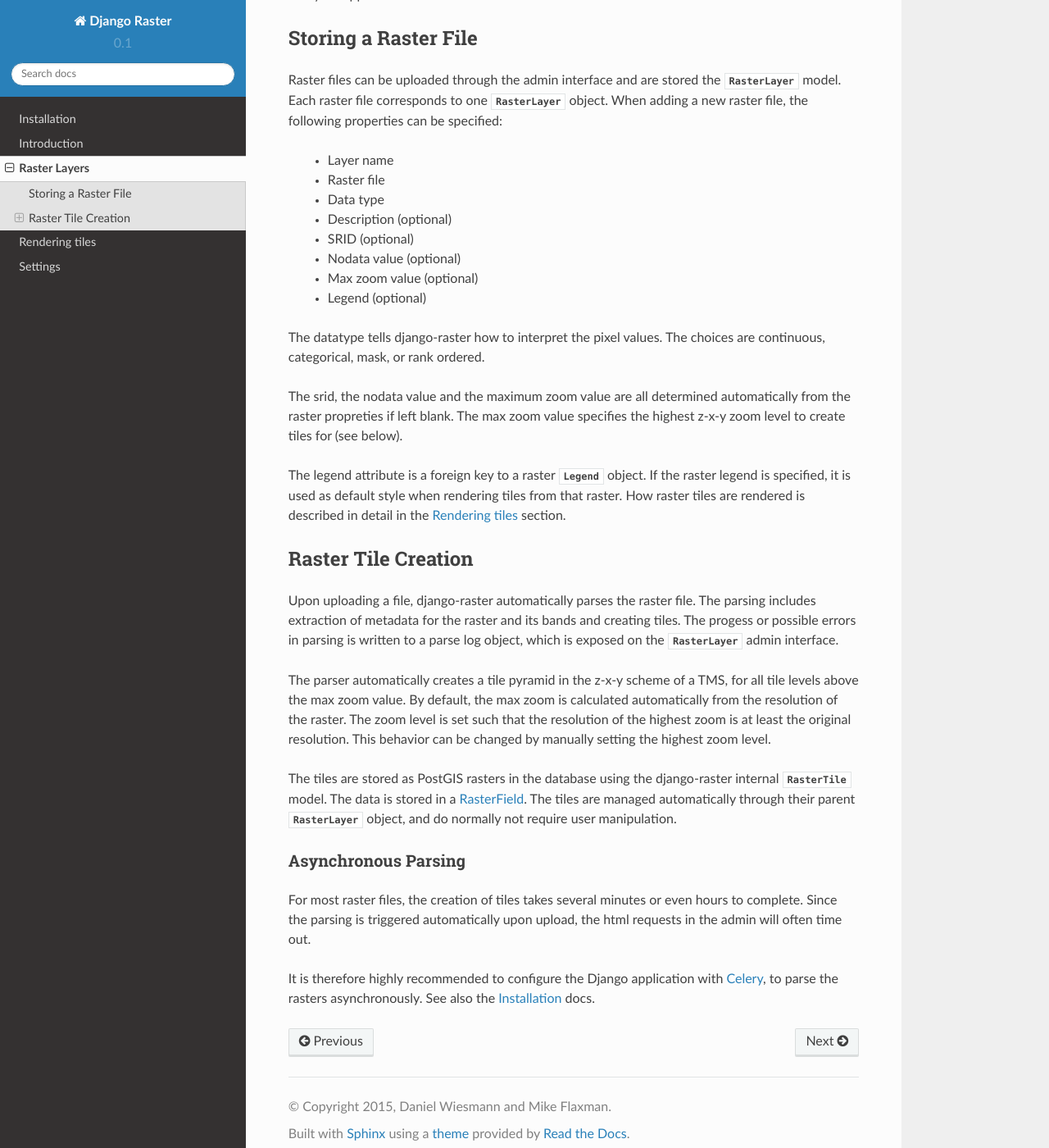
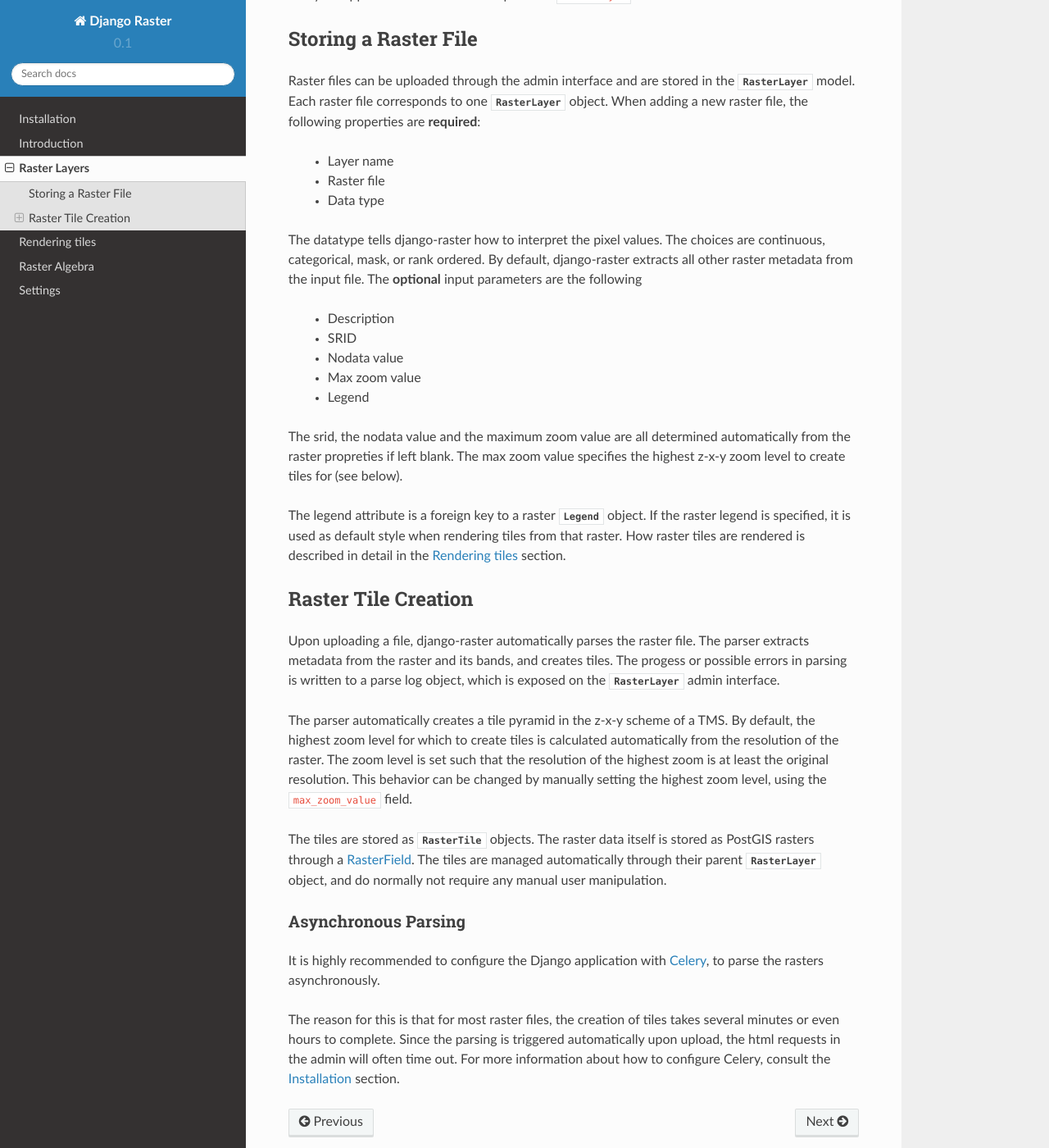
Before and after one commit to geodesign/django-raster, a Sphinx documentation site: the page built from docs/parser.rst, in a window 1280 px wide and 1400 px high, scrolled down 203 px. Shown: the whole window at 82% size. Built offline with Sphinx 7.4.7 and the Read the Docs theme 2.0.0, drawn with Linux system fonts in a browser that asks for light colours; some of the changed text lies outside the part shown.

Commit message:
Improved tiles docs, started algebra docs.

```diff
--- a/docs/algebra.rst
+++ b/docs/algebra.rst
@@ -1,4 +1,5 @@
-Raster calculator
-=================
+==============
+Raster Algebra
+==============
 
 Description of raster algebra endpoint.
--- a/docs/index.rst
+++ b/docs/index.rst
@@ -21,6 +21,7 @@ Contents
     introduction
     parser
     tms
+    algebra
     settings
 
 .. Removed "algebra" and "ref/index" from toctree because they are incomplete.
--- a/docs/parser.rst
+++ b/docs/parser.rst
@@ -2,26 +2,31 @@
 Raster Layers
 =============
 A :class:`RasterLayer` is django-raster's representation of raster files. It
-can be used to input raster data into your application.
+can be used to input raster data into your application. The basic concept is
+one ``RasterLayer`` for each raster file.
 
 Storing a Raster File
 ---------------------
-Raster files can be uploaded through the admin interface and are stored the
+Raster files can be uploaded through the admin interface and are stored in the
 :class:`RasterLayer` model. Each raster file corresponds to one
 :class:`RasterLayer` object. When adding a new raster file, the following
-properties can be specified:
+properties are **required**:
 
   - Layer name
   - Raster file
   - Data type
-  - Description (optional)
-  - SRID (optional)
-  - Nodata value (optional)
-  - Max zoom value (optional)
-  - Legend (optional)
 
 The datatype tells django-raster how to interpret the pixel values. The choices
-are continuous, categorical, mask, or rank ordered.
+are continuous, categorical, mask, or rank ordered. By default, django-raster
+extracts all other raster metadata from the input file. The **optional** input
+parameters are the following
+
+  - Description
+  - SRID
+  - Nodata value
+  - Max zoom value
+  - Legend
+
 
 The srid, the nodata value and the maximum zoom value are all determined
 automatically from the raster propreties if left blank. The max zoom value
@@ -35,32 +40,33 @@ the :doc:`tms` section.
 Raster Tile Creation
 --------------------
 Upon uploading a file, django-raster automatically parses the raster file. The
-parsing includes extraction of metadata for the raster and its bands and
-creating tiles. The progess or possible errors in parsing is written to a parse
-log object, which is exposed on the :class:`RasterLayer` admin interface.
+parser extracts metadata from the raster and its bands, and creates tiles. The
+progess or possible errors in parsing is written to a parse log object, which
+is exposed on the :class:`RasterLayer` admin interface.
 
-The parser automatically creates a tile pyramid in the z-x-y scheme of a TMS,
-for all tile levels above the max zoom value. By default, the max zoom is
-calculated automatically from the resolution of the raster. The zoom level
-is set such that the resolution of the highest zoom is at least the original
-resolution. This behavior can be changed by manually setting the highest zoom
-level.
+The parser automatically creates a tile pyramid in the z-x-y scheme of a TMS.
+By default, the highest zoom level for which to create tiles is calculated
+automatically from the resolution of the raster. The zoom level is set such
+that the resolution of the highest zoom is at least the original resolution.
+This behavior can be changed by manually setting the highest zoom level, using
+the ``max_zoom_value`` field.
 
-The tiles are stored as PostGIS rasters in the database using the django-raster
-internal :class:`RasterTile` model. The data is stored in a `RasterField`__. The tiles are managed
+The tiles are stored as :class:`RasterTile` objects. The raster data itself is
+stored as PostGIS rasters through a `RasterField`__. The tiles are managed
 automatically through their parent :class:`RasterLayer` object, and do normally
-not require user manipulation.
+not require any manual user manipulation.
 
 __ https://docs.djangoproject.com/en/1.9/ref/contrib/gis/model-api/#rasterfield
 
 Asynchronous Parsing
 ^^^^^^^^^^^^^^^^^^^^
-For most raster files, the creation of tiles takes several minutes or even
-hours to complete. Since the parsing is triggered automatically upon upload,
-the html requests in the admin will often time out.
+It is highly recommended to configure the Django application with `Celery`__,
+to parse the rasters asynchronously.
 
-It is therefore highly recommended to configure the Django application with
-`Celery`__, to parse the rasters asynchronously. See also the
-:doc:`installation` docs.
+The reason for this is that for most raster files, the creation of tiles takes
+several minutes or even hours to complete. Since the parsing is triggered
+automatically upon upload, the html requests in the admin will often time out.
+For more information about how to configure Celery, consult the
+:doc:`installation` section.
 
 __ http://celeryproject.org
```
Also changed, not shown: docs/introduction.rst (+6 -4 lines), docs/tms.rst (+30 -15 lines).
